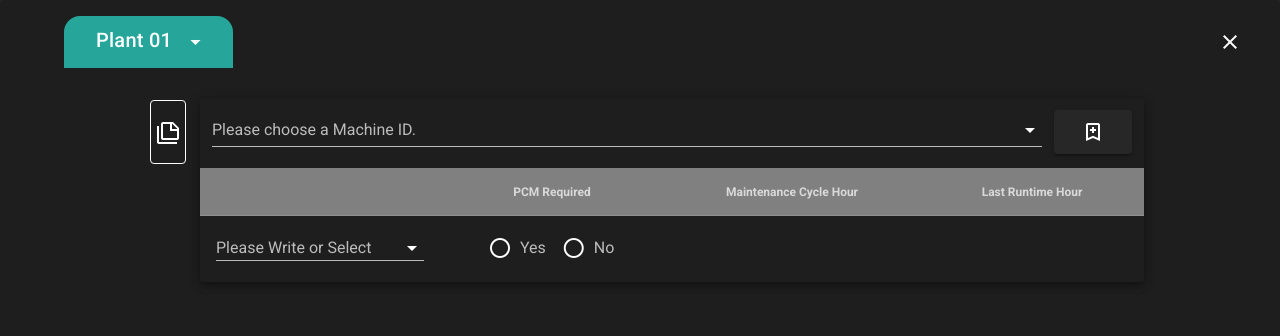
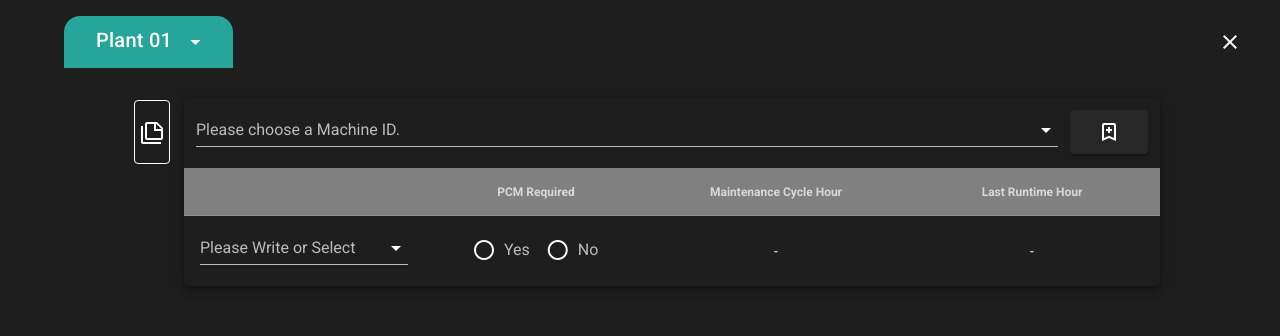
Before and after one commit to Kingsleyyong/Intern-PCMDashboard-Vue, a Vue app: page / in a window 1280 px wide. Both pictures are taken after a click on the button 872 px from the left and 32 px from the top of the page. Shown: the top 336 px of the page. Built offline with nearby package versions, Linux system fonts and the light colour scheme.

Commit message:
for Zhen

```diff
--- a/src/views/Settings_Dialog/MachineParts/Table/machines_parts_table.vue
+++ b/src/views/Settings_Dialog/MachineParts/Table/machines_parts_table.vue
@@ -1,9 +1,15 @@
 <template>
-    <v-data-table class="elevation-5" hide-default-footer :headers="headers" :items="row">
+    <v-data-table
+        class="elevation-5"
+        hide-default-footer
+        :headers="headers"
+        :items="row"
+        @input="enterSelect($event)"
+    >
         <template v-slot:top>
             <v-row class="pa-3">
                 <v-select
-                    v-model="selectedMachine"
+                    v-model="machineSelected"
                     :items="getPlantMachineID"
                     label="Please choose a Machine ID."
                     class="pl-3"
@@ -22,84 +28,67 @@
 
         <template v-slot:item.name="{ item }">
             <v-combobox
-                clearable
-                hide-selected
-                small-chips
                 label="Please Write or Select"
-                :items="item.name"
+                :items="parts"
+                v-model="item.name"
             ></v-combobox>
         </template>
 
-        <template v-slot:item.pcm="props">
+        <template v-slot:item.pcm="{ item }">
             <v-radio-group
-                :return-value.sync="props.item.pcm"
+                :return-value.sync="item.pcm"
                 row
                 class="pl-8 d-flex justify-space-between"
+                v-if="item.pcm === null || item.pcm === 'no'"
             >
-                <v-radio label="Yes"></v-radio>
-                <v-radio label="No"></v-radio>
+                <v-radio label="Yes" @click="item.pcm = 'yes'"></v-radio>
+                <v-radio label="No" @click="item.pcm = 'no'"></v-radio>
             </v-radio-group>
+
+            <div v-if="item.pcm === 'yes' || getPredictFactorKeys.includes(item.pcm)" class="d-flex">
+                <v-select :items="getPredictFactorKeys" v-model="item.pcm"></v-select>
+                <v-btn icon class="mt-5" @click="item.pcm = null"><v-icon>mdi-close-outline</v-icon></v-btn>
+            </div>
         </template>
 
-        <template v-slot:item.maintenanceHr="props">
-            <v-edit-dialog
-                :return-value.sync="props.item.maintenanceHr"
-                persistent
-                @save="saveMCH(props.item.maintenanceHr)"
-                large
+        <template v-slot:item.maintenanceHr="{ item }">
+            <div
+                v-if="
+                    item.pcm === 'yes' ||
+                    item.pcm === null ||
+                    getPredictFactorKeys.includes(item.pcm)
+                "
             >
-                <!--                            @save="save"-->
-                <!--                            @cancel="cancel"-->
-                <!--                            @open="open"-->
-                <!--                            @close="close"-->
-                <!--                        >-->
-
-                <div>{{ props.item.maintenanceHr }}</div>
-                <!--                    <v-icon right x-small class="blue">mdi-circle-edit-outline</v-icon>-->
-                <template v-slot:input>
-                    <div class="mt-4 text-h6">Update Maintenance Cycle Hour</div>
+                -
+            </div>
             <v-text-field
-                        v-model="props.item.maintenanceHr"
+                v-if="item.pcm === 'no'"
+                v-model="item.maintenanceHr"
+                label="Please enter number:"
                 :rules="[numberRule]"
-                        label="Edit"
                 single-line
-                        counter
-                        autofocus
-                    ></v-text-field>
-                </template>
-            </v-edit-dialog>
+            >
+            </v-text-field>
         </template>
 
-        <template v-slot:item.name="{ item }">
-            <v-combobox
-                clearable
-                hide-selected
-                small-chips
-                label="Please Write or Select"
-                :items="item.name"
-            ></v-combobox>
-        </template>
-
-        <template v-slot:item.lastRuntimeHr="props">
-            <v-edit-dialog :return-value.sync="props.item.lastRuntimeHr" large persistent>
-                <!--                            @save="save"-->
-                <!--                            @cancel="cancel"-->
-                <!--                            @open="open"-->
-                <!--                            @close="close"-->
-                <!--                        >-->
-                <div>{{ props.item.lastRuntimeHr }}</div>
-                <template v-slot:input>
-                    <div class="mt-4 text-h6">Update Last Runtime Hour</div>
+        <template v-slot:item.lastRuntimeHr="{ item }">
+            <div
+                v-if="
+                    item.pcm === 'yes' ||
+                    item.pcm === null ||
+                    getPredictFactorKeys.includes(item.pcm)
+                "
+            >
+                -
+            </div>
             <v-text-field
-                        v-model="props.item.lastRuntimeHr"
+                v-if="item.pcm === 'no'"
+                v-model="item.lastRuntimeHr"
+                label="Please enter number:"
                 :rules="[numberRule]"
-                        label="Edit"
                 single-line
-                        counter
-                        autofocus
-                    ></v-text-field>
-                </template>
-            </v-edit-dialog>
+            >
+            </v-text-field>
         </template>
     </v-data-table>
 </template>
@@ -111,12 +100,18 @@ export default {
     props: ['appendRow'],
 
     computed: {
-        ...mapGetters(['getPlantMachineID']),
+        ...mapGetters(['getPlantMachineID', 'getPredictFactorKeys']),
     },
 
     data() {
         return {
-            selectedMachine: null,
+            machineSelected: null,
+            // partsSelected: null,
+            pcmSelected: null,
+            // maintenanceHr: 0,
+            // lastRunHr: 0,
+
+            parts: ['Bearing', 'Base Frame', 'Cooling Coil', 'Blower', 'Isolator'],
             numberRule: (num) => {
                 if (!isNaN(num)) return true;
                 return 'Please insert a valid number.';
@@ -146,16 +141,15 @@ export default {
                 {
                     text: 'Last Runtime Hour',
                     value: 'lastRuntimeHr',
-                    width: '14rem',
+                    width: '16rem',
                     sortable: false,
                     align: 'center',
                 },
-                // { text: 'Iron (%)', value: 'iron', width: '10rem' },
             ],
             row: [
                 {
-                    name: ['Bearing', 'Base Frame', 'Cooling Coil', 'Blower', 'Isolator'],
-                    pcm: ['Yes', 'No'],
+                    name: '',
+                    pcm: null,
                     maintenanceHr: '',
                     lastRuntimeHr: '',
                 },
@@ -164,8 +158,35 @@ export default {
     },
     methods: {
         appendTableRow() {
-            this.row.push({});
+            this.row.push({
+                name: '',
+                pcm: null,
+                maintenanceHr: '',
+                lastRuntimeHr: '',
+            });
         },
+        enterSelect(values){
+            console.log(values);
+        }
+        // selectPCM(con) {
+        //     this.pcmSelected = con;
+        //     console.log(
+        //         this.partsSelected,
+        //         this.machineSelected,
+        //         this.maintenanceHr,
+        //         this.lastRunHr
+        //     );
+        // },
+        // saveMaintenanceHr(hour) {
+        //     if (isNaN(hour) === false) {
+        //         this.maintenanceHr = hour;
+        //     }
+        // },
+        // saveLastRunHr(hour) {
+        //     if (isNaN(hour) === false) {
+        //         this.lastRunHr = hour;
+        //     }
+        // },
     },
 };
 </script>
--- /dev/null
+++ b/src/views/Settings_Dialog/MachineParts/Table/table.vue
@@ -0,0 +1,38 @@
+<template>
+    <table>
+        <thead>
+            <tr>
+                <th :key="`${column.value}`" v-for="column in header">
+                    {{ column.text }}
+                </th>
+            </tr>
+        </thead>
+    </table>
+</template>
+
+<script>
+export default {
+    data() {
+        return {
+            header: [
+                {
+                    text: null,
+                    value: 'name',
+                },
+                {
+                    text: 'PCM Required',
+                    value: 'pcm',
+                },
+                {
+                    text: 'Maintenance Cycle Hour',
+                    value: 'maintenanceHr',
+                },
+                {
+                    text: 'Last Runtime Hour',
+                    value: 'lastRuntimeHr',
+                },
+            ],
+        };
+    },
+};
+</script>
```
Also changed, not shown: src/views/Settings_Dialog/MachineParts/TableParts.vue (+3 -18 lines). Lines whose indentation alone changed are shown as unchanged.
